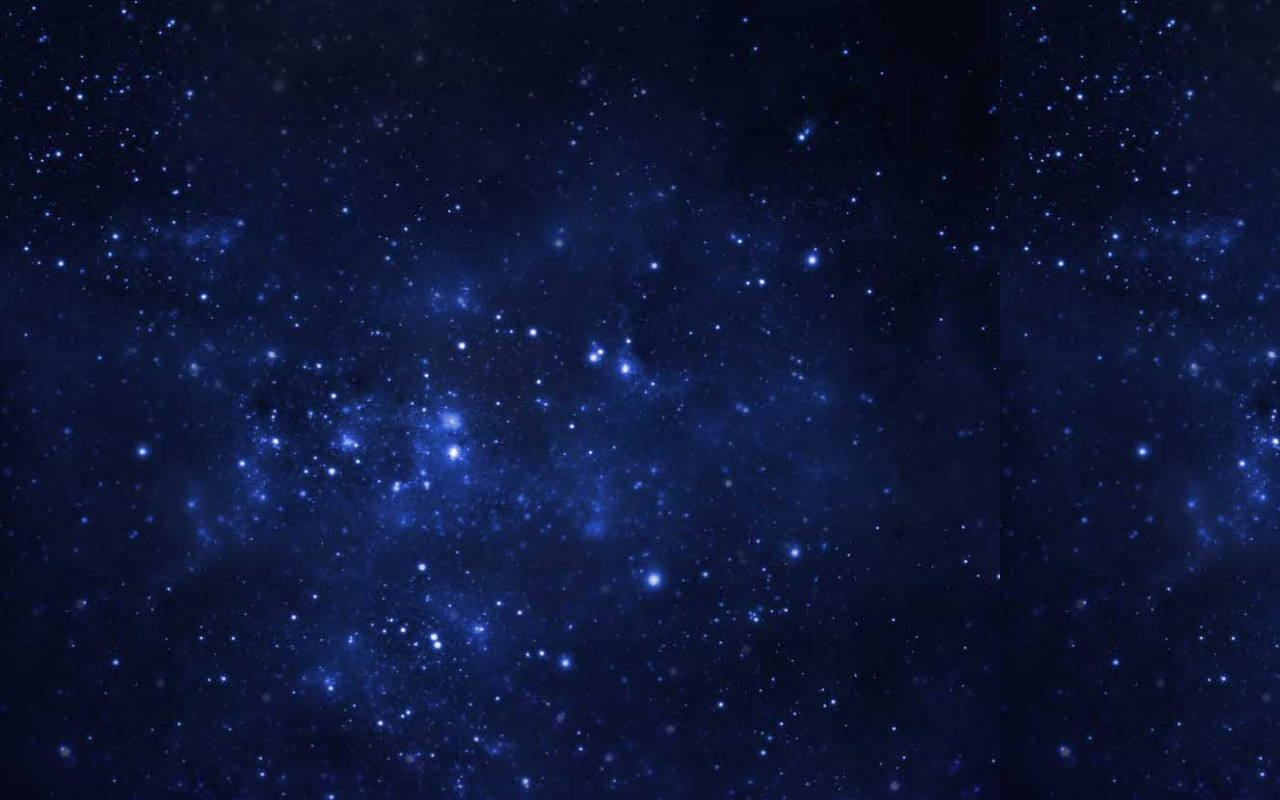
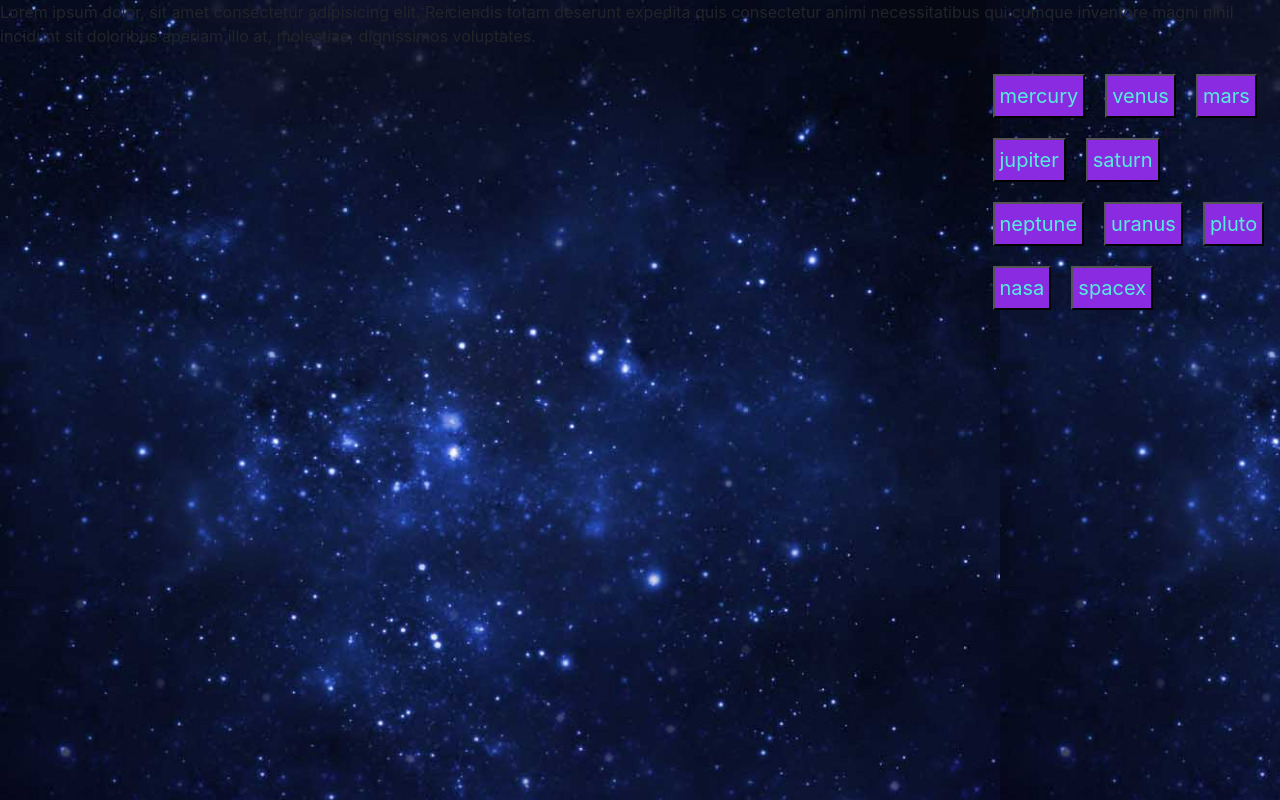
Before and after one commit to rcviets/gifTastic, a plain HTML site: page index.html in a window 1280 px wide. Drawn offline with nearby package versions, Linux system fonts and the light colour scheme.

Commit message:
original topic buttons

```diff
--- a/assets/css/style.css
+++ b/assets/css/style.css
@@ -0,0 +1,7 @@
+.origButtons {
+    margin: 10px;
+    padding: 5px;
+    font-size: 20px;
+    background-color: blueviolet;
+    color: rgb(86, 236, 221);
+}
--- a/assets/javascript/app.js
+++ b/assets/javascript/app.js
@@ -1 +1,31 @@
+$(document).ready(function(){
+// Topics Array
 var topics = ['mercury', 'venus', 'mars', 'jupiter', 'saturn', 'neptune', 'uranus', 'pluto', 'nasa', 'spacex'];
+
+origButtons();
+
+// Topic Buttons
+function origButtons() {
+    for(var i = 0; i < topics.length; i++) {
+        var origDiv = $('<div>');
+        var origButtons = $("<button>");
+        origButtons.addClass('origButtons');
+        origButtons.attr('data-name', topics[i]);
+        origButtons.text(topics[i]);
+
+        origDiv.append(origButtons);
+        $("#buttons-div").append(origButtons);
+    }
+}
+
+// Event Listener for all Buttons
+
+// AJAX GET Method
+
+// Filter by Rating
+
+// Add to Gif Div
+
+// Toggle Pause on Gifs
+
+});
--- a/index.html
+++ b/index.html
@@ -8,15 +8,16 @@
     </head>
     <body background="assets/images/background1.jpg">
         <div class="row">
-            <div class="col-md-12 justify-content-end" id="submitDiv">
+            <div class="col-md-12 justify-content-end" id="submit-div">
                 <!-- Submit Button -->
+                <p>Lorem ipsum dolor, sit amet consectetur adipisicing elit. Reiciendis totam deserunt expedita quis consectetur animi necessitatibus qui cumque inventore magni nihil incidunt sit doloribus aperiam illo at, molestiae, dignissimos voluptates.</p>
             </div>
         </div>
         <div class="row">
-            <div class="col-md-8" id="gifsDiv">
+            <div class="col-md-9" id="gifs-div">
                 <!-- GIF Div -->
             </div>
-            <div class="col-md-4" id="buttonsDiv">
+            <div class="col-md-3" id="buttons-div">
                 <!-- Buttons Div -->
             </div>
         </div>
```
